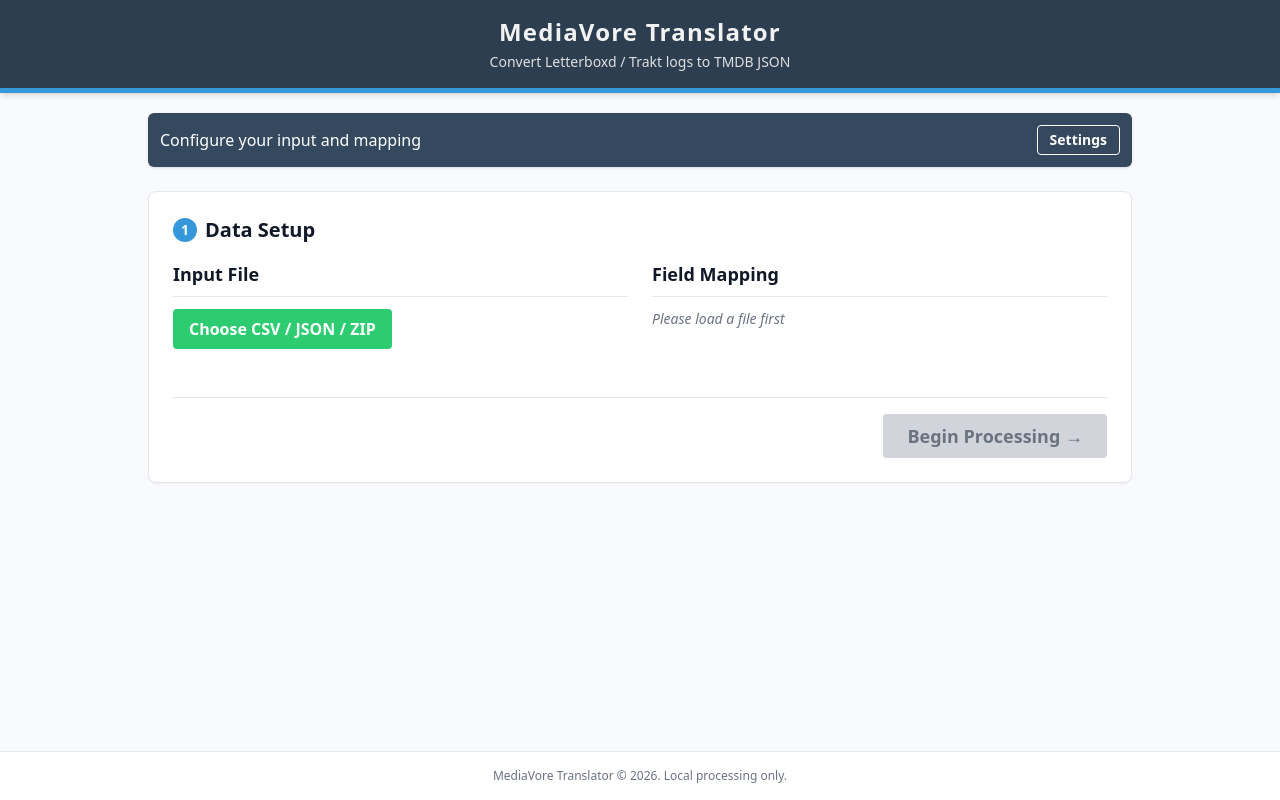
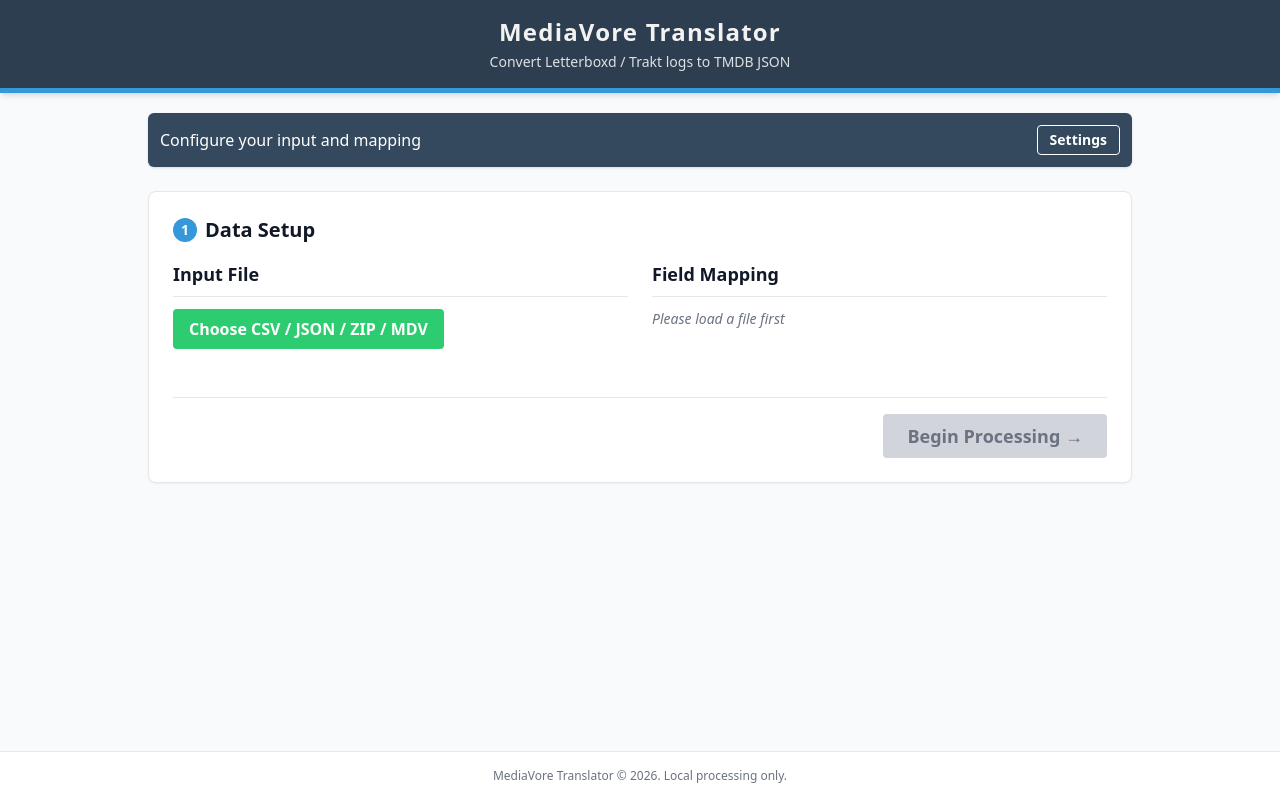
Before and after one commit to Zimberts/MediaVore-Translator, a React (Create React App) app: page / in a window 1280 px wide. Built offline with nearby package versions, Linux system fonts and the light colour scheme.

Commit message:
feat: Change to .mdv output to avoid windows zip lock

```diff
--- a/src/components/MatchContainer.tsx
+++ b/src/components/MatchContainer.tsx
@@ -223,7 +223,7 @@
             const url = URL.createObjectURL(content);
             const a = document.createElement('a');
             a.href = url;
-            a.download = `mediavore_export_${new Date().getTime()}.zip`;
+            a.download = `mediavore_export_${new Date().getTime()}.mdv`;
             document.body.appendChild(a);
             a.click();
             document.body.removeChild(a);
--- a/src/components/SetupPanel.tsx
+++ b/src/components/SetupPanel.tsx
@@ -78,7 +78,7 @@
                             type="file"
                             ref={fileInputRef}
                             className="hidden"
-                            accept=".csv,.json,.yaml,.yml,.zip"
+                            accept=".csv,.json,.yaml,.yml,.zip,.mdv"
                             multiple
                             onChange={handleFileChange}
                         />
@@ -86,7 +86,7 @@
                             onClick={() => fileInputRef.current?.click()}
                             className="bg-[#2ecc71] hover:bg-[#27ae60] text-white px-4 py-2 flex rounded font-bold cursor-pointer transition-colors"
                         >
-                            Choose CSV / JSON / ZIP
+                            Choose CSV / JSON / ZIP / MDV
                         </button>
                         {parsedFiles.length > 0 && (
                             <div className="mt-2 text-sm text-gray-600 bg-gray-100 p-3 rounded inline-block w-full">
```
Also changed, not shown: 1 other file (tests, documents, lock files or other folders).
